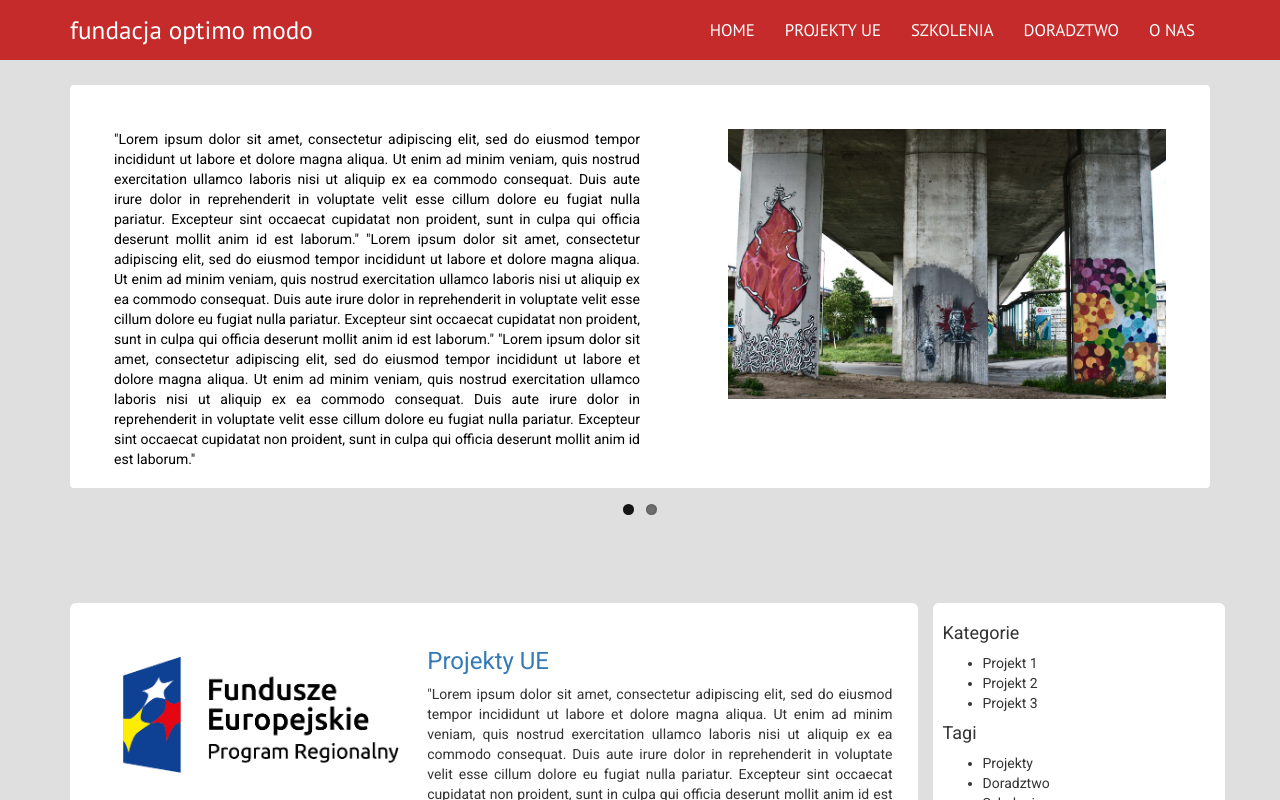
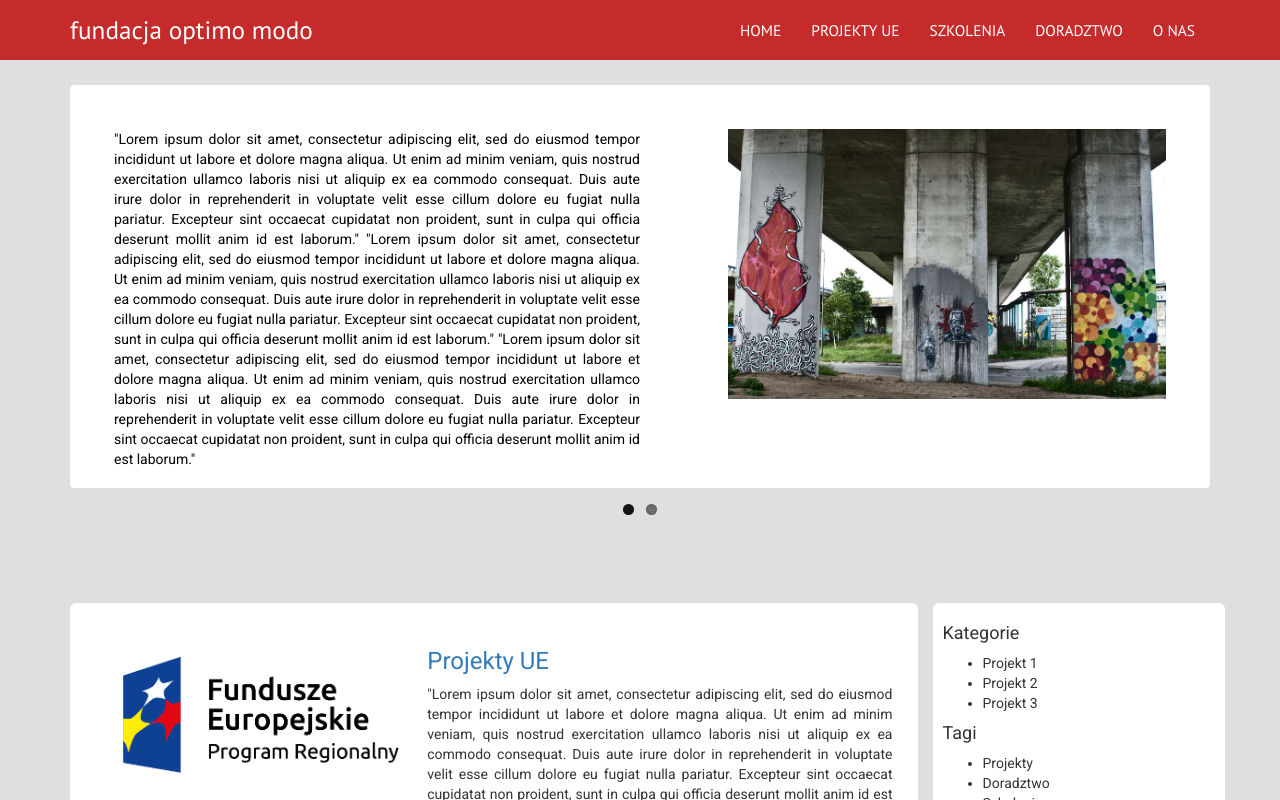
Before and after one commit to echobanda/fom, a plain HTML site: page index.html in a window 1280 px wide. Shown: the top 800 px of the page. Drawn offline with nearby package versions, Linux system fonts and the light colour scheme; a web font is replaced by a local one.

Commit message:
complete RWD

```diff
--- a/css/style.css
+++ b/css/style.css
@@ -30,7 +30,7 @@ padding-right: 0;
 }
 /*header styles*/
 .nav {
-  font-size: 1.2em;
+  font-size: 1.1em;
   font-family: 'PT Sans', sans-serif;
 
 }
```
